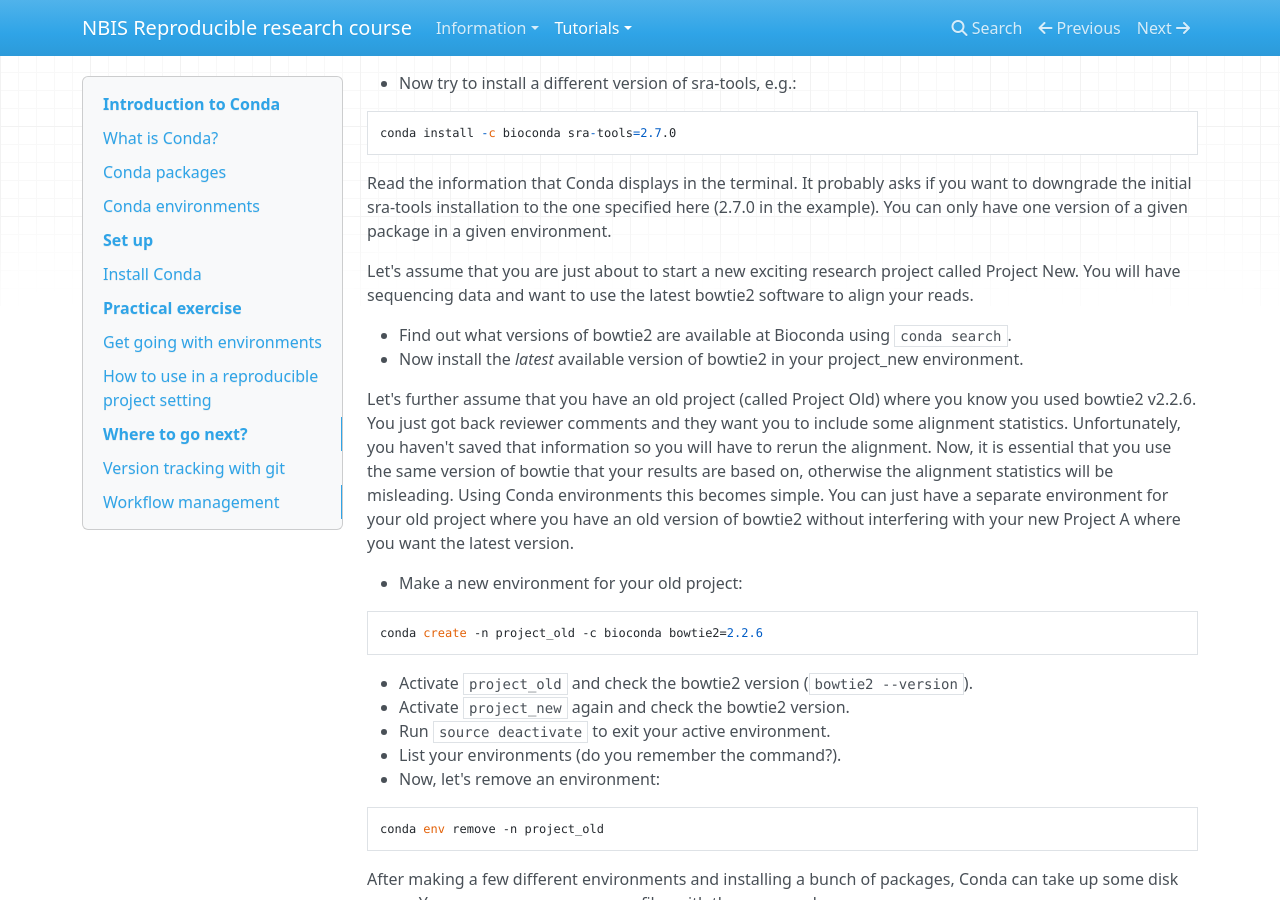
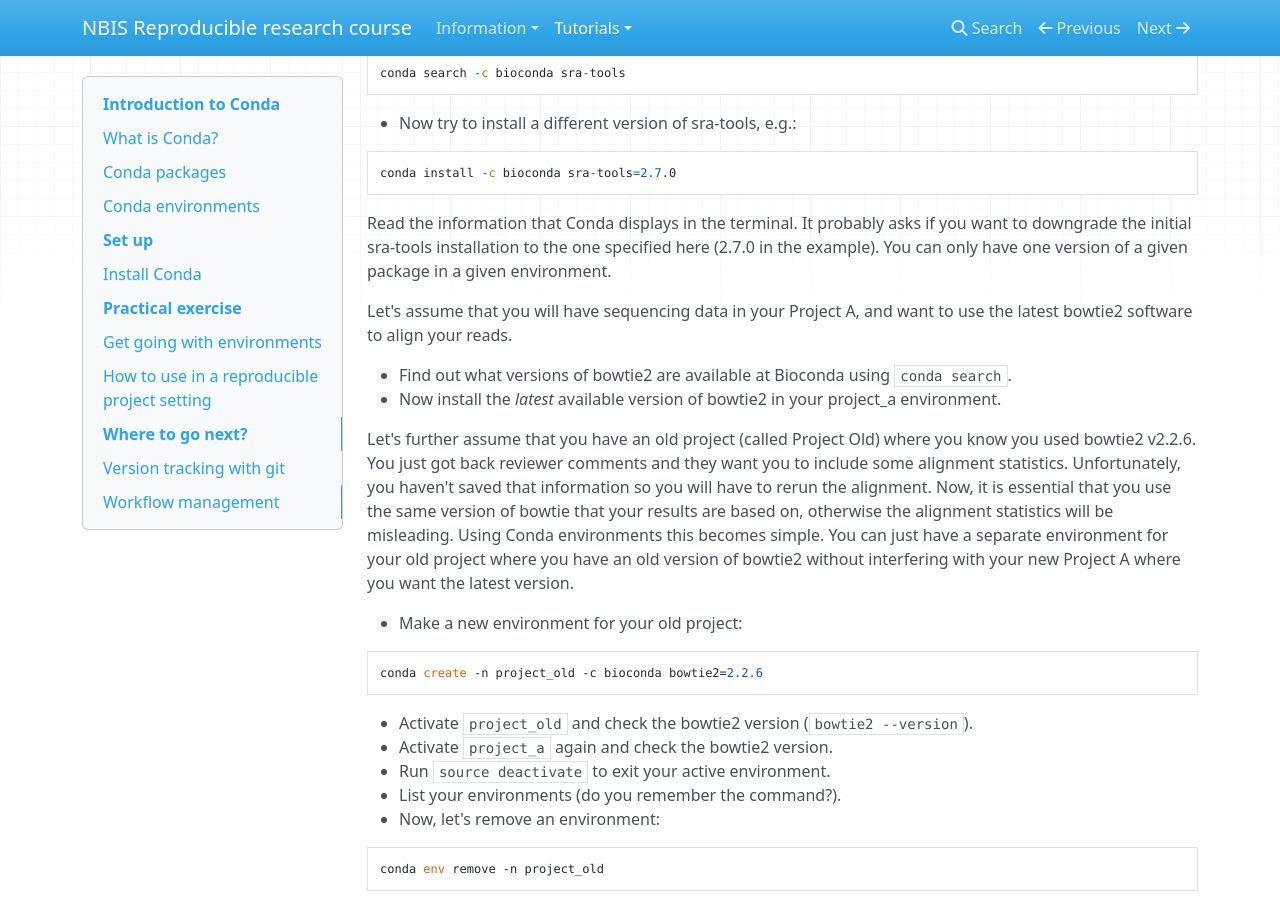
Before and after one commit to NBISweden/workshop-reproducible-research, an MkDocs documentation site: the page built from docs/conda.md, in a window 1280 px wide and 900 px high, scrolled down 3032 px. Built offline with MkDocs 1.6.1, drawn with Linux system fonts in a browser that asks for light colours; nearby versions of some CDN libraries; old or Windows-style settings are respelled for this version of MkDocs; some of the changed text lies outside the part shown.

Commit message:
revert back to project a from project new

````diff
--- a/docs/conda.md
+++ b/docs/conda.md
@@ -112,10 +114,10 @@ conda install -c bioconda sra-tools=2.7.0
 
 Read the information that Conda displays in the terminal. It probably asks if you want to downgrade the initial sra-tools installation to the one specified here (2.7.0 in the example). You can only have one version of a given package in a given environment.
 
-Let's assume that you are just about to start a new exciting research project called Project New. You will have sequencing data and want to use the latest bowtie2 software to align your reads.
+Let's assume that you will have sequencing data in your Project A, and want to use the latest bowtie2 software to align your reads.
 
 * Find out what versions of bowtie2 are available at Bioconda using `conda search`.
-* Now install the *latest* available version of bowtie2 in your project_new environment.
+* Now install the *latest* available version of bowtie2 in your project_a environment.
 
 Let's further assume that you have an old project (called Project Old) where you know you used bowtie2 v2.2.6. You just got back reviewer comments and they want you to include some alignment statistics. Unfortunately, you haven't saved that information so you will have to rerun the alignment. Now, it is essential that you use the same version of bowtie that your results are based on, otherwise the alignment statistics will be misleading. Using Conda environments this becomes simple. You can just have a separate environment for your old project where you have an old version of bowtie2 without interfering with your new Project A where you want the latest version.
 
@@ -126,7 +128,7 @@ conda create -n project_old -c bioconda bowtie2=2.2.6
 ```
 
 * Activate `project_old` and check the bowtie2 version (`bowtie2 --version`).
-* Activate `project_new` again and check the bowtie2 version.
+* Activate `project_a` again and check the bowtie2 version.
 * Run `source deactivate` to exit your active environment.
 * List your environments (do you remember the command?).
 * Now, let's remove an environment:
````
Also changed, not shown: other parts of docs/conda.md (+2 -0 lines).
